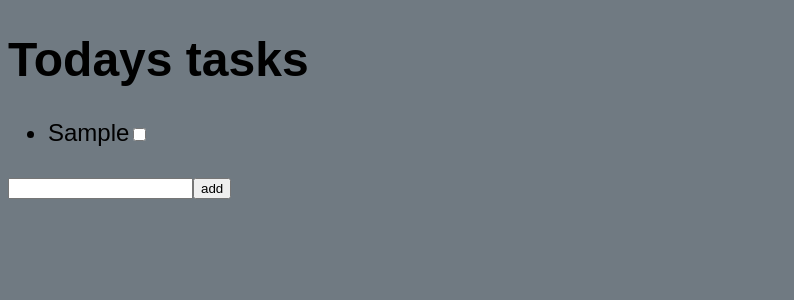
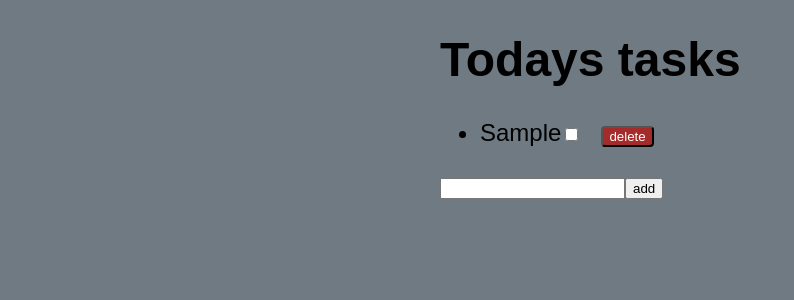
Before and after one commit to Johnny088/hillel_react_lesson47, a React (Vite) app: page / in a window 1280 px wide. Both pictures are taken after typing "Sample" into the empty fields and a click on the button "add". Shown: the top 300 px of the page, without its empty margins (0-794 px from the left). Built offline with nearby package versions, Linux system fonts and the light colour scheme.

Commit message:
add delete btn

```diff
--- a/src/components/HabitItem/HabitItem.tsx
+++ b/src/components/HabitItem/HabitItem.tsx
@@ -1,22 +1,36 @@
+import {
+  selectRemoveHabit,
+  selectToggleState,
+  useHabitStore,
+} from '../../stores/habitStore';
 import type { Habit } from '../../types';
+import css from './habitItem.module.css';
 interface Props {
   item: Habit;
-  onChangeStatus: (id: number) => void;
 }
-export const HabitItem = ({ item, onChangeStatus }: Props) => {
-  const stateHandler = () => {
-    onChangeStatus(item.id);
+export const HabitItem = ({ item }: Props) => {
+  const removeHabit = useHabitStore(selectRemoveHabit);
+  const changeBoxState = useHabitStore(selectToggleState);
+  const onChangeStatus = (): void => {
+    changeBoxState(item.id);
+  };
+
+  const removeHabitHandler = () => {
+    removeHabit(item.id);
   };
   return (
-    <li>
+    <li className={css.habitItem}>
       <label>
         {item.habit}
         <input
           type="checkbox"
           checked={item.isChecked}
-          onChange={stateHandler}
+          onChange={onChangeStatus}
         />
       </label>
+      <button className={css.deleteBtn} onClick={removeHabitHandler}>
+        delete
+      </button>
     </li>
   );
 };
--- /dev/null
+++ b/src/components/HabitItem/habitItem.module.css
@@ -0,0 +1,15 @@
+/* .habitItem{
+    display: block;
+    width: 400px;
+} */
+.deleteBtn{
+    margin-left: 20px;
+    background-color: brown;
+    color: white;
+    cursor: pointer;
+    border-radius: 4px;
+    transition: all 500ms ease-in-out;
+    &:hover{
+        transform: scale(1.2);
+    }
+}
--- a/src/pages/HabitPage/HabitsPage.tsx
+++ b/src/pages/HabitPage/HabitsPage.tsx
@@ -1,27 +1,20 @@
 import { AddNewHabitForm } from '../../components/AddNewHabitForm/AddNewHabitForm';
 import { HabitItem } from '../../components/HabitItem/HabitItem';
+import css from './habitsPage.module.css';
 import { selectHabits, useHabitStore } from '../../stores/habitStore';
+
 export const HabitsPage = () => {
-  const { changeBoxState: toggleState } = useHabitStore();
   const habits = useHabitStore(selectHabits);
-  const onChangeStatus = (id: number): void => {
-    toggleState(id);
-  };
+
   return (
-    <>
+    <div className={css.container}>
       <h1>Todays tasks</h1>
       <ul>
         {habits.length === 0 && <p>There's not any task for today yet</p>}
         {habits.length > 0 &&
-          habits.map(habit => (
-            <HabitItem
-              key={habit.id}
-              item={habit}
-              onChangeStatus={onChangeStatus}
-            />
-          ))}
+          habits.map(habit => <HabitItem key={habit.id} item={habit} />)}
       </ul>
       <AddNewHabitForm />
-    </>
+    </div>
   );
 };
--- /dev/null
+++ b/src/pages/HabitPage/habitsPage.module.css
@@ -0,0 +1,4 @@
+.container{
+    margin: 0 auto;
+    width: 400px;
+}
--- a/src/stores/habitStore.ts
+++ b/src/stores/habitStore.ts
@@ -17,6 +17,10 @@ export const useHabitStore = create<HabitStore>()(
                 : habit,
             ),
           })),
+        removeHabit: (id: number) =>
+          set(state => ({
+            habits: state.habits.filter(habit => habit.id != id),
+          })),
       };
     },
 
@@ -34,3 +38,4 @@ export const useHabitStore = create<HabitStore>()(
 export const selectHabits = (state: HabitStore) => state.habits;
 export const selectAddHabit = (state: HabitStore) => state.addHabit;
 export const selectToggleState = (state: HabitStore) => state.changeBoxState;
+export const selectRemoveHabit = (state: HabitStore) => state.removeHabit;
--- a/src/types/index.ts
+++ b/src/types/index.ts
@@ -9,4 +9,5 @@ export interface HabitStore {
   addHabit: (habit: Habit) => void;
 
   changeBoxState: (id: number) => void;
+  removeHabit: (id: number) => void;
 }
```
